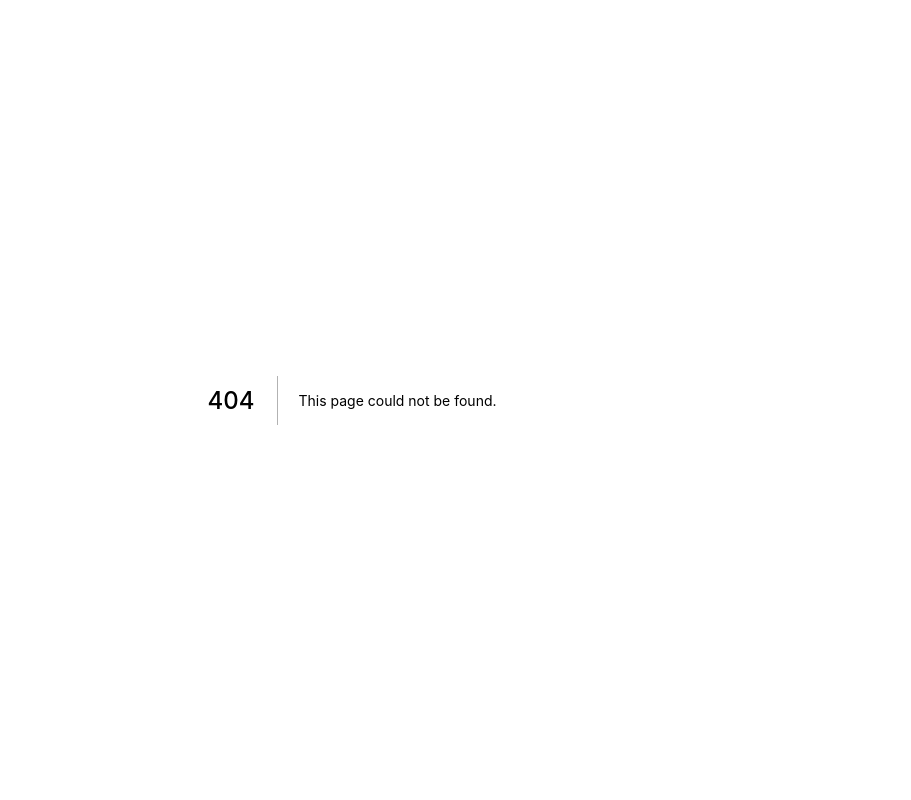
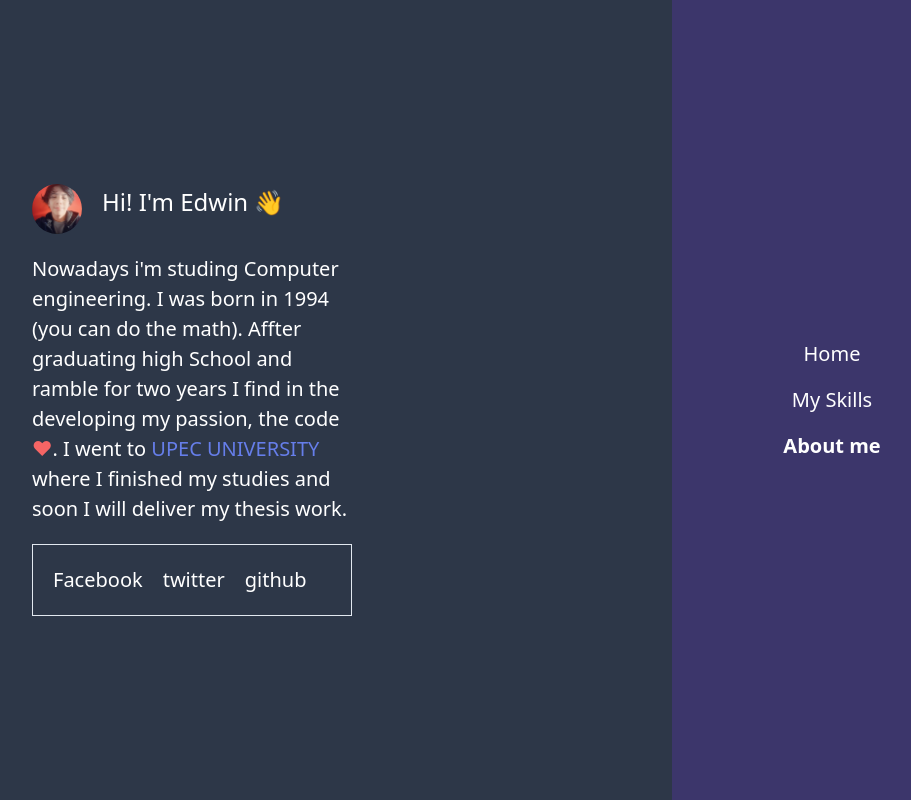
Before and after one commit to edw19/briefcase, a Next.js app: page /briefcase/about in a window 1280 px wide. Before the commit this address had no page. Shown: the whole page, without its empty margins (288-1199 px from the left). Built offline with nearby package versions, Linux system fonts and the light colour scheme.

Commit message:
add assstPredfix and url image

```diff
--- /dev/null
+++ b/next.config.js
@@ -0,0 +1,4 @@
+module.exports = {
+    basePath: '/briefcase',
+    assetPrefix: '/briefcase'
+}
--- a/pages/about.jsx
+++ b/pages/about.jsx
@@ -1,5 +1,7 @@
 import Layout from "../components/Layout";
 import Head from "next/head";
+
+const prefix = "/briefcase";
 
 export default function about() {
   return (
@@ -12,7 +14,7 @@ export default function about() {
           <div className="grid grid-cols-3 mb-5">
             <div className="col-start-2 flex flex-row">
               <img
-                src="/assets/edwin.png"
+                src={`${prefix + "/assets/edwin.png"}`}
                 alt="Edwin Patricio Narváez"
                 className="rounded-full"
                 width="50px"
--- a/pages/index.jsx
+++ b/pages/index.jsx
@@ -1,4 +1,6 @@
 import Layout from "../components/Layout";
+
+const prefix = "/briefcase";
 
 export default function index() {
   return (
@@ -8,7 +10,7 @@ export default function index() {
           <div className="container">
             <div className="container  grid grid-cols-1 sm:grid-cols-3 md:grid-cols-3 lg:grid-cols-3 items-center">
               <img
-                src="/assets/edwin.png"
+                src={`${prefix + "/assets/edwin.png"}`}
                 className="rounded-full sm:col-start-2 md:col-start-2 lg:col-start-2  object-center"
               />
             </div>
```
